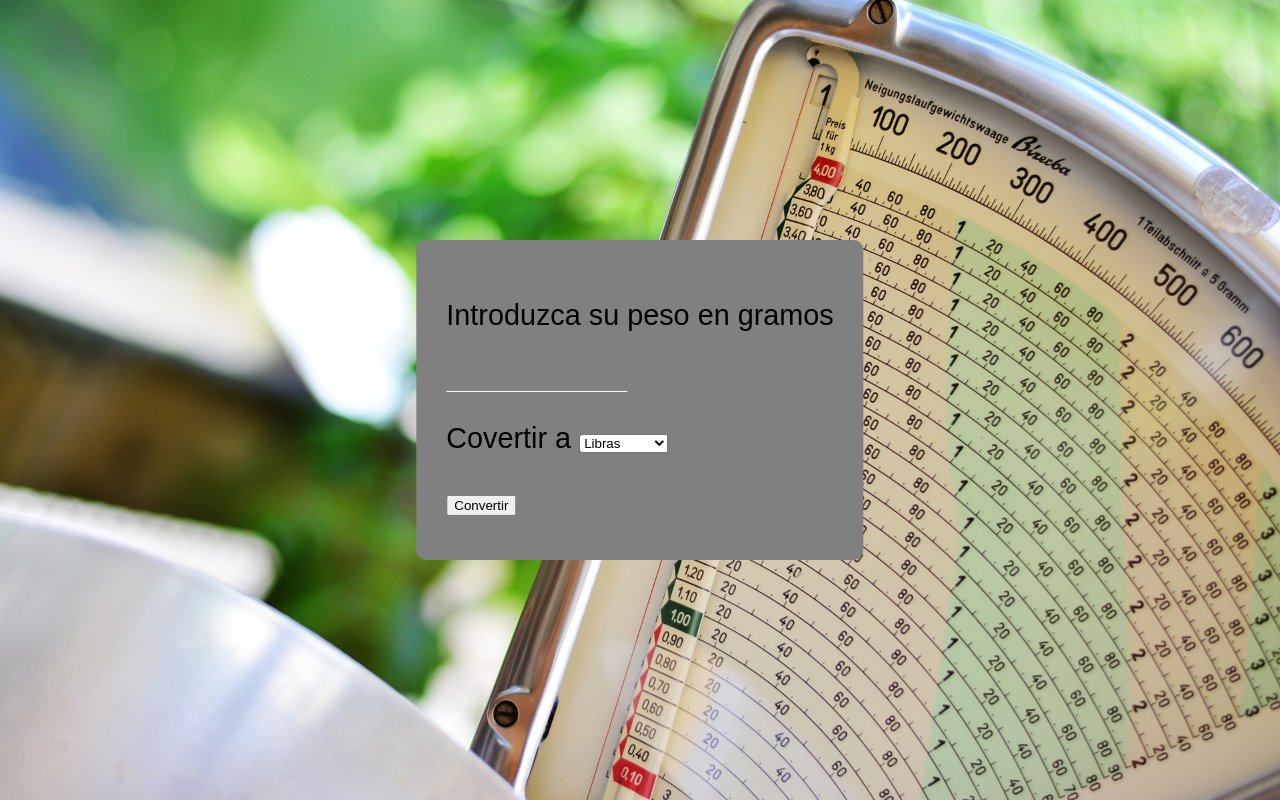
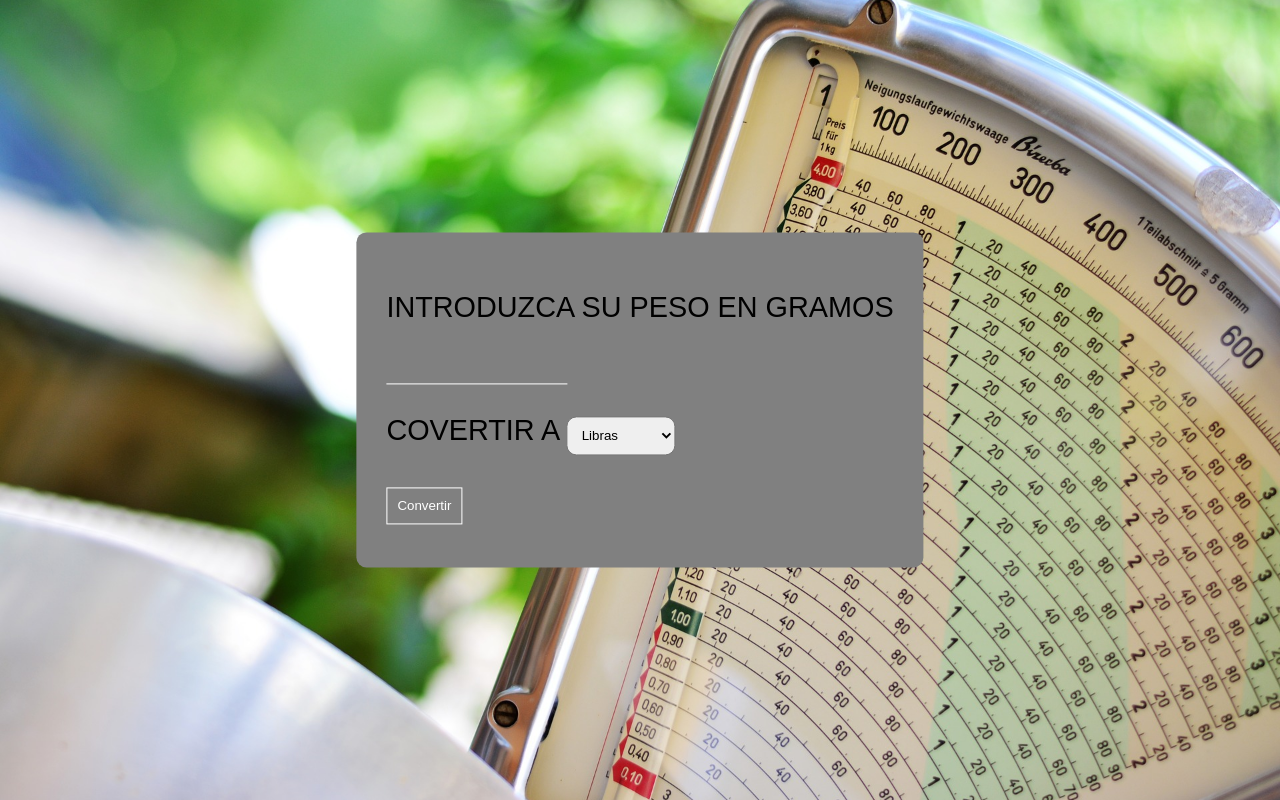
Before and after one commit to ojedam13/convertidor_de_peso, a plain HTML site: page index.html in a window 1280 px wide. Drawn offline with Linux system fonts and the light colour scheme.

Commit message:
css button y input

```diff
--- a/style.css
+++ b/style.css
@@ -38,3 +38,26 @@ input{
     background: transparent;
     color: wheat;
 }
+
+select{
+    outline: none;
+    padding: 10px;
+    border-radius: 10px;
+
+}
+
+button{
+    color: white;
+    padding: 10px;
+    border: 1px solid white;
+    background: none;
+    cursor: pointer;
+}
+
+button:hover{
+    background-color: black;
+}
+
+p{
+    text-transform: uppercase;
+}
```
Also changed, not shown: 1 other file.
